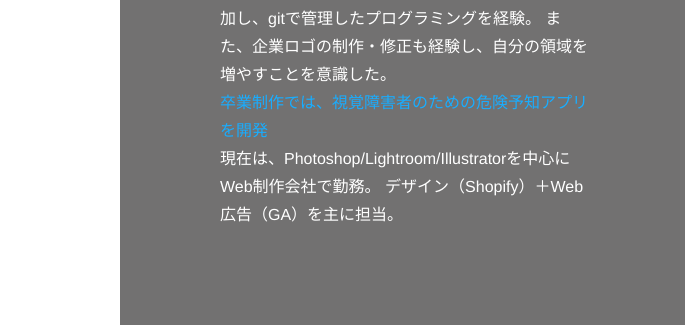
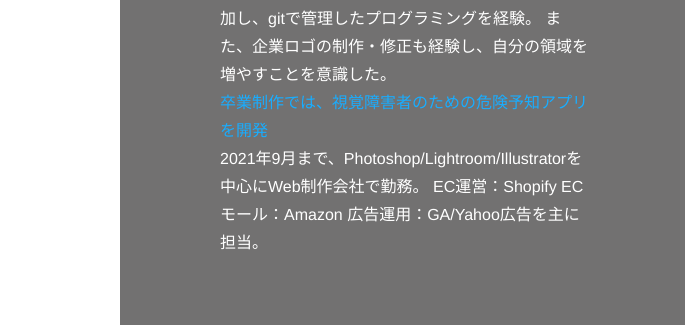
Before and after one commit to ogasawarasho/portfolio, a plain HTML site: page index.html in a window 1280 px wide. Shown: the part 1858-2183 px from the top of the page, 0-685 px from the left. Drawn offline with Linux system fonts and the light colour scheme.

Commit message:
Fix
Fixed

```diff
--- a/index.html
+++ b/index.html
@@ -72,8 +72,8 @@
                     学生時代は、web系スタートアップインターンへ参加し、gitで管理したプログラミングを経験。
                     また、企業ロゴの制作・修正も経験し、自分の領域を増やすことを意識した。<br>
                     <a href="https://miraisozoten.com/hal_nagoya/works/281/">卒業制作では、視覚障害者のための危険予知アプリを開発</a><br>
-                    現在は、Photoshop/Lightroom/Illustratorを中心にWeb制作会社で勤務。
-                    デザイン（Shopify）＋Web広告（GA）を主に担当。
+                    2021年9月まで、Photoshop/Lightroom/Illustratorを中心にWeb制作会社で勤務。
+                    EC運営：Shopify ECモール：Amazon 広告運用：GA/Yahoo広告を主に担当。
                     <br>
 
                 </p>
```
Also changed, not shown: 1 other file.
